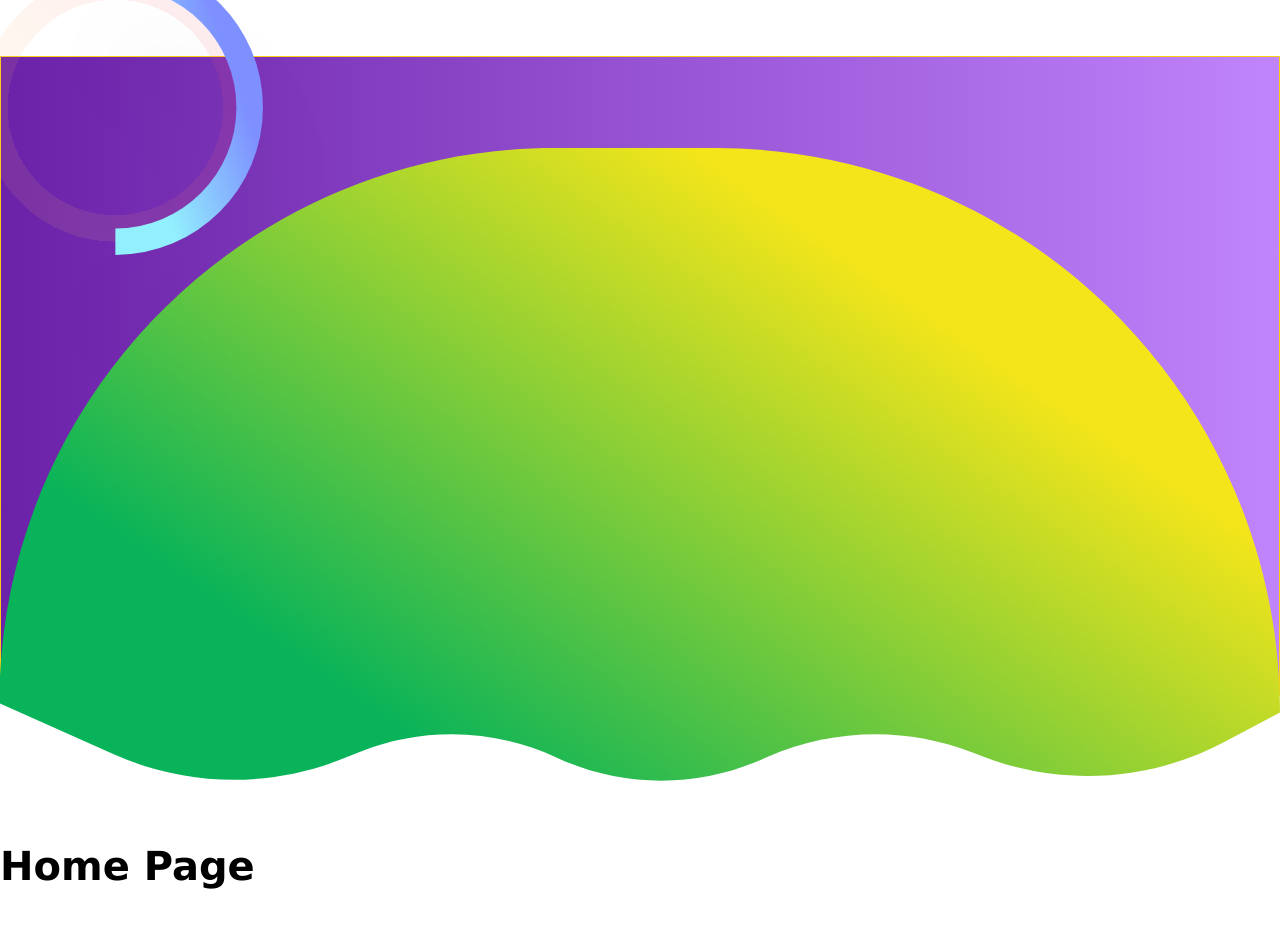
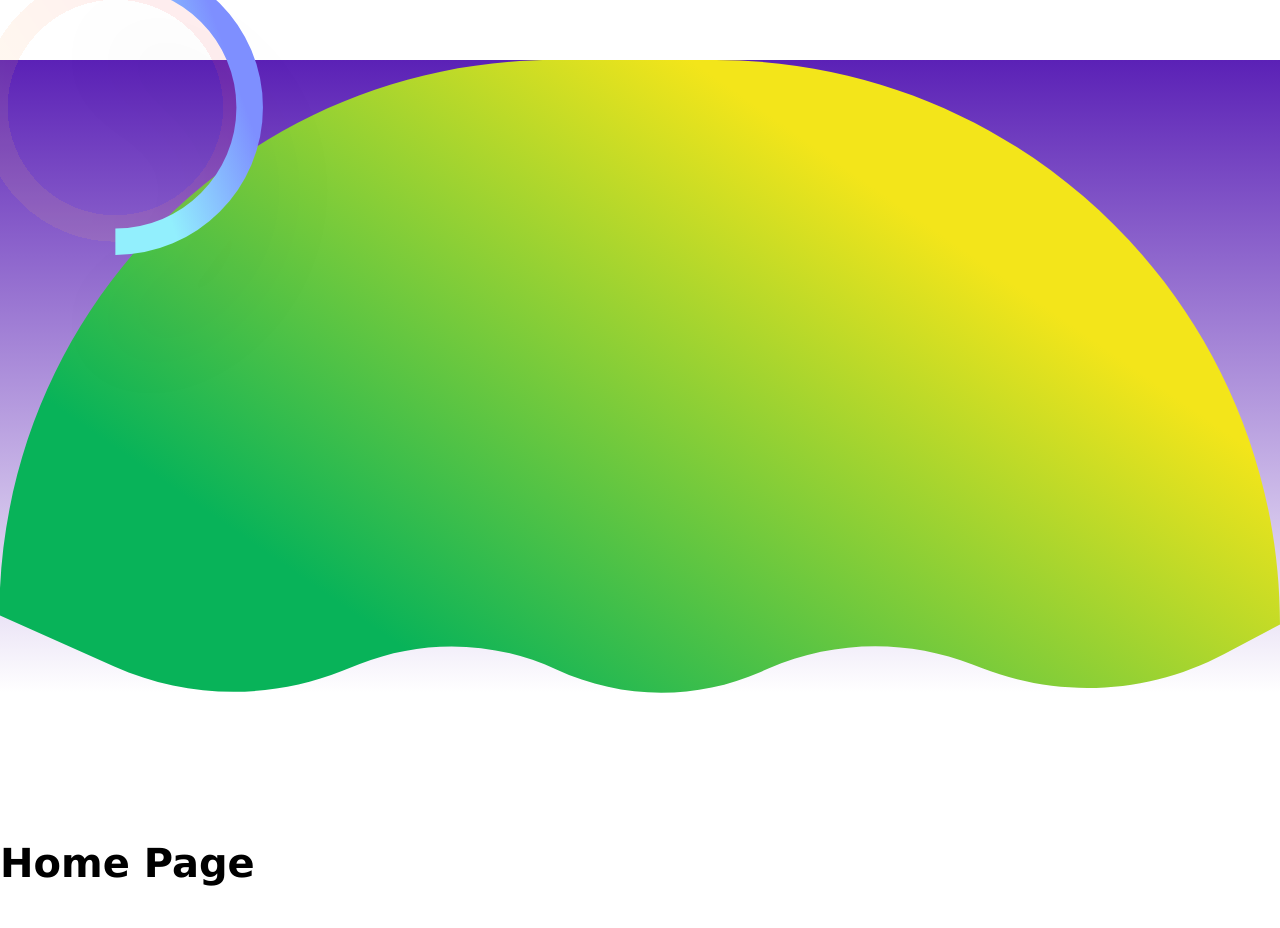
Before and after one commit to PlanetCrisisInfo/frontend, a Next.js app: page / in a window 1280 px wide. Shown: the top 928 px of the page. Built offline with nearby package versions, Linux system fonts and the light colour scheme.

Commit message:
fix the hero planet svg

```diff
--- a/src/app/globals.scss
+++ b/src/app/globals.scss
@@ -67,7 +67,11 @@
 @layer utilities {
   .gradient {
     &.bg {
-      @apply bg-gradient-to-r from-purple-800 to-purple-400;
+      background-image: linear-gradient(
+        to bottom,
+        rgba(91, 33, 182, 1),
+        rgba(91, 33, 182, 1)
+      );
     }
   }
 
--- a/src/components/common/header/home/Hero/Hero.module.scss
+++ b/src/components/common/header/home/Hero/Hero.module.scss
@@ -1,16 +1,7 @@
 .planetSvg {
-  display: flex;
-  --min-height: 100vh;
-  // border: 2px solid red;
-  background-image: url("/images/planet.svg");
-  background-repeat: no-repeat;
-  background-size: contain;
-  background-position: center;
-  object-fit: cover;
-  // min-height: var(--min-height);
-  min-height: 100vh;
-  min-width: 100%;
-  position: absolute;
-  bottom: -21vh;
-  z-index: 100;
+  background-image: linear-gradient(
+    to bottom,
+    rgba(91, 33, 182, 1),
+    rgba(129, 52, 175, 0)
+  );
 }
--- a/src/components/common/header/home/Hero/index.tsx
+++ b/src/components/common/header/home/Hero/index.tsx
@@ -1,15 +1,21 @@
+import Image from "next/image"
+
+import planetSvg from "@/../public/images/planet.svg"
+
 import styles from "./Hero.module.scss"
 
 interface IHeaderComponentProps {}
 
 const Hero = () => {
   return (
-    <div className="relative -mt-1">
-      <div className="min-h-[80vh] bg gradient border border-yellow-400"></div>
-      <div className={`${styles.planetSvg}`}></div>
-      {/* <div className="container  border-4 absolute inset-0 z-20">
-        <h1>Hero Section</h1>
-      </div> */}
+    <div className="">
+      <Image src={planetSvg} alt="planet" className={styles.planetSvg} />
+      {/* <p className="flex justify-end items-center text-3xl">
+        Lorem ipsum dolor sit amet consectetur adipisicing elit. Repudiandae
+        accusamus perspiciatis ratione dolore quidem quibusdam ducimus quos,
+        repellendus debitis, veniam consequatur excepturi est aut nisi.
+        Accusamus explicabo similique repellendus laudantium?
+      </p> */}
     </div>
   )
 }
```
